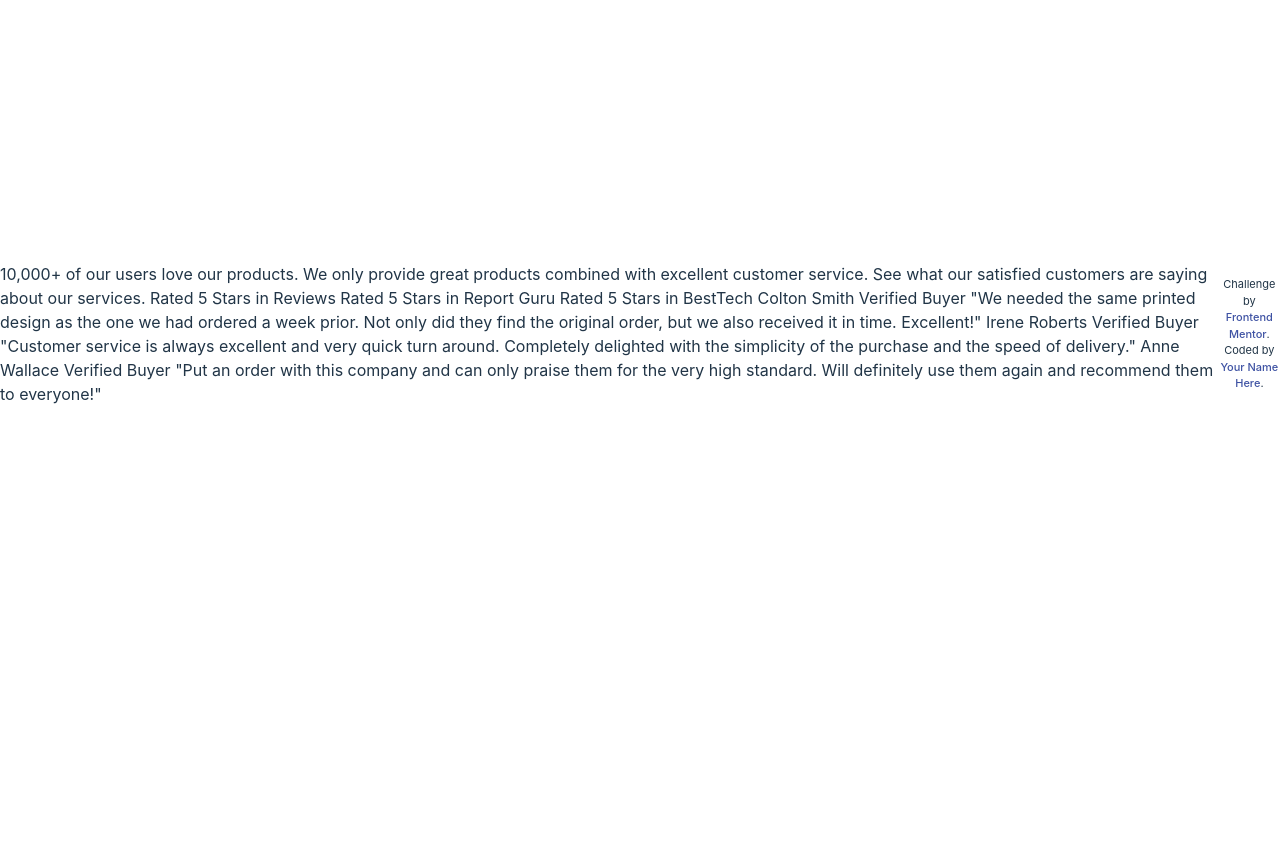
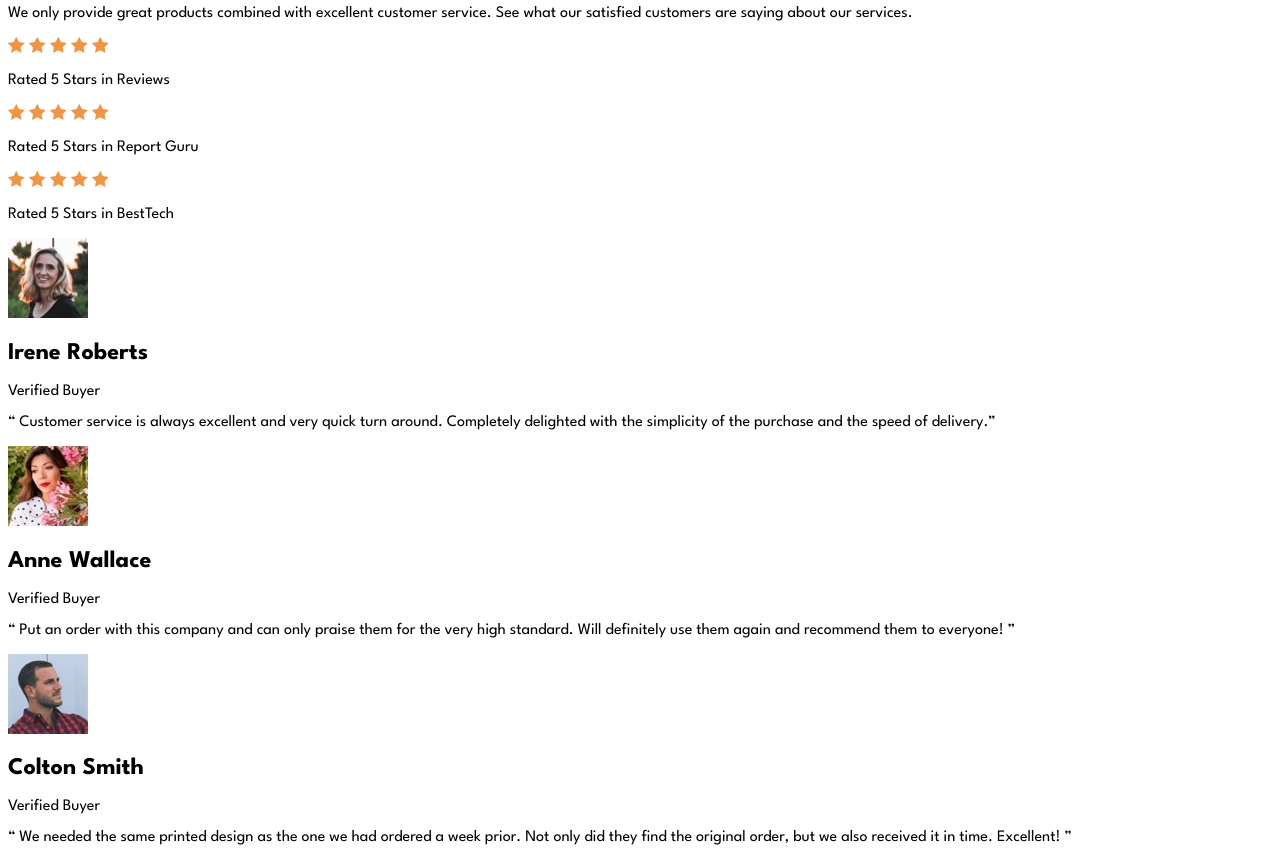
Before and after one commit to SauravFrontendDev/Social-proof-section, a website built with Vite: page index.html in a window 1280 px wide. Shown: the part 66-927 px from the top of the page. Before the commit the page ends 800 px from the top, so only its background shows below. Built offline with nearby package versions, Linux system fonts and the light colour scheme.

Commit message:
set up project and laid html structure

```diff
--- /dev/null
+++ b/assets/index.css
@@ -0,0 +1,12 @@
+:root {
+  --dark-magenta: hsl(300, 43%, 22%);
+  --soft-pink: hsl(333, 80%, 67%);
+
+  --grayish-magenta: hsl(303, 10%, 53%);
+  --light-grayish-magenta: hsl(300, 24%, 96%);
+  --white: hsl(0, 0%, 100%);
+}
+
+body {
+  font-family: "League Spartan", sans-serif;
+}
--- a/counter.js
+++ /dev/null
@@ -1,9 +0,0 @@
-export function setupCounter(element) {
-  let counter = 0
-  const setCounter = (count) => {
-    counter = count
-    element.innerHTML = `count is ${counter}`
-  }
-  element.addEventListener('click', () => setCounter(counter + 1))
-  setCounter(0)
-}
--- a/index.html
+++ b/index.html
@@ -14,48 +14,186 @@
 
     <title>Frontend Mentor | Social proof section</title>
 
-    <!-- Feel free to remove these styles or customise in your own stylesheet 👍 -->
-    <style>
-      .attribution {
-        font-size: 11px;
-        text-align: center;
-      }
-      .attribution a {
-        color: hsl(228, 45%, 44%);
-      }
-    </style>
+    <!-- Google Fonts Link -->
+
+    <link rel="preconnect" href="https://fonts.googleapis.com" />
+    <link rel="preconnect" href="https://fonts.gstatic.com" crossorigin />
+    <link
+      href="https://fonts.googleapis.com/css2?family=League+Spartan:wght@400;500;700&display=swap"
+      rel="stylesheet"
+    />
+
+    <!-- CSS Stylesheet -->
+    <link rel="stylesheet" href="./assets/index.css" />
   </head>
   <body>
-    10,000+ of our users love our products.
-
-    We only provide great products combined with excellent customer service.
-    See what our satisfied customers are saying about our services.
-
-    Rated 5 Stars in Reviews
-    Rated 5 Stars in Report Guru
-    Rated 5 Stars in BestTech
-
-    Colton Smith
-    Verified Buyer
-    "We needed the same printed design as the one we had ordered a week prior.
-    Not only did they find the original order, but we also received it in time.
-    Excellent!"
-
-    Irene Roberts
-    Verified Buyer
-    "Customer service is always excellent and very quick turn around. Completely
-    delighted with the simplicity of the purchase and the speed of delivery."
-
-    Anne Wallace
-    Verified Buyer
-    "Put an order with this company and can only praise them for the very high
-    standard. Will definitely use them again and recommend them to everyone!"
-
-    <div class="attribution">
-      Challenge by
-      <a href="https://www.frontendmentor.io?ref=challenge" target="_blank"
-        >Frontend Mentor</a
-      >. Coded by <a href="#">Your Name Here</a>.
-    </div>
+    <main class="container">
+      <div class="details__container">
+        <div class="text__container">
+          <h1 class="heading__primary">
+            10,000+ of our users love our products.
+          </h1>
+          <p class="text">
+            We only provide great products combined with excellent customer
+            service. See what our satisfied customers are saying about our
+            services.
+          </p>
+        </div>
+        <div class="rating__container">
+          <div class="rating">
+            <div class="stars">
+              <img
+                class="star"
+                src="./assets/images/icon-star.svg"
+                alt="rating star icon"
+              />
+              <img
+                class="star"
+                src="./assets/images/icon-star.svg"
+                alt="rating star icon"
+              />
+              <img
+                class="star"
+                src="./assets/images/icon-star.svg"
+                alt="rating star icon"
+              />
+              <img
+                class="star"
+                src="./assets/images/icon-star.svg"
+                alt="rating star icon"
+              />
+              <img
+                class="star"
+                src="./assets/images/icon-star.svg"
+                alt="rating star icon"
+              />
+            </div>
+            <p class="rating__text">Rated 5 Stars in Reviews</p>
+          </div>
+          <div class="rating">
+            <div class="stars">
+              <img
+                class="star"
+                src="./assets/images/icon-star.svg"
+                alt="rating star icon"
+              />
+              <img
+                class="star"
+                src="./assets/images/icon-star.svg"
+                alt="rating star icon"
+              />
+              <img
+                class="star"
+                src="./assets/images/icon-star.svg"
+                alt="rating star icon"
+              />
+              <img
+                class="star"
+                src="./assets/images/icon-star.svg"
+                alt="rating star icon"
+              />
+              <img
+                class="star"
+                src="./assets/images/icon-star.svg"
+                alt="rating star icon"
+              />
+            </div>
+            <p class="rating__text">Rated 5 Stars in Report Guru</p>
+          </div>
+          <div class="rating">
+            <div class="stars">
+              <img
+                class="star"
+                src="./assets/images/icon-star.svg"
+                alt="rating star icon"
+              />
+              <img
+                class="star"
+                src="./assets/images/icon-star.svg"
+                alt="rating star icon"
+              />
+              <img
+                class="star"
+                src="./assets/images/icon-star.svg"
+                alt="rating star icon"
+              />
+              <img
+                class="star"
+                src="./assets/images/icon-star.svg"
+                alt="rating star icon"
+              />
+              <img
+                class="star"
+                src="./assets/images/icon-star.svg"
+                alt="rating star icon"
+              />
+            </div>
+            <p class="rating__text">Rated 5 Stars in BestTech</p>
+          </div>
+        </div>
+      </div>
+      <div class="testimonials__container">
+        <div class="testimonial">
+          <div class="author__details">
+            <div class="author__img-box">
+              <img
+                src="./assets/images/image-irene.jpg"
+                alt="irene"
+                class="author__img"
+              />
+            </div>
+            <div class="author__credentials">
+              <h2 class="author__name">Irene Roberts</h2>
+              <p class="author__title">Verified Buyer</p>
+            </div>
+          </div>
+          <p class="testimonial__message">
+            “ Customer service is always excellent and very quick turn around.
+            Completely delighted with the simplicity of the purchase and the
+            speed of delivery.”
+          </p>
+        </div>
+        <div class="testimonial">
+          <div class="author__details">
+            <div class="author__img-box">
+              <img
+                src="./assets/images/image-anne.jpg"
+                alt="colton"
+                class="author__img"
+              />
+            </div>
+            <div class="author__credentials">
+              <h2 class="author__name">Anne Wallace</h2>
+              <p class="author__title">Verified Buyer</p>
+            </div>
+          </div>
+          <p class="testimonial__message">
+            “ Put an order with this company and can only praise them for the
+            very high standard. Will definitely use them again and recommend
+            them to everyone! ”
+          </p>
+        </div>
+        <div class="testimonial">
+          <div class="author__details">
+            <div class="author__img-box">
+              <img
+                src="./assets/images/image-colton.jpg"
+                alt="colton"
+                class="author__img"
+              />
+            </div>
+            <div class="author__credentials">
+              <h2 class="author__name">Colton Smith</h2>
+              <p class="author__title">Verified Buyer</p>
+            </div>
+          </div>
+          <p class="testimonial__message">
+            “ We needed the same printed design as the one we had ordered a week
+            prior. Not only did they find the original order, but we also
+            received it in time. Excellent! ”
+          </p>
+        </div>
+      </div>
+    </main>
   </body>
 </html>
--- a/main.js
+++ /dev/null
@@ -1,24 +0,0 @@
-import './style.css'
-import javascriptLogo from './javascript.svg'
-import viteLogo from '/vite.svg'
-import { setupCounter } from './counter.js'
-
-document.querySelector('#app').innerHTML = `
-  <div>
-    <a href="https://vitejs.dev" target="_blank">
-      <img src="${viteLogo}" class="logo" alt="Vite logo" />
-    </a>
-    <a href="https://developer.mozilla.org/en-US/docs/Web/JavaScript" target="_blank">
-      <img src="${javascriptLogo}" class="logo vanilla" alt="JavaScript logo" />
-    </a>
-    <h1>Hello Vite!</h1>
-    <div class="card">
-      <button id="counter" type="button"></button>
-    </div>
-    <p class="read-the-docs">
-      Click on the Vite logo to learn more
-    </p>
-  </div>
-`
-
-setupCounter(document.querySelector('#counter'))
--- a/style.css
+++ /dev/null
@@ -1,97 +0,0 @@
-:root {
-  font-family: Inter, system-ui, Avenir, Helvetica, Arial, sans-serif;
-  line-height: 1.5;
-  font-weight: 400;
-
-  color-scheme: light dark;
-  color: rgba(255, 255, 255, 0.87);
-  background-color: #242424;
-
-  font-synthesis: none;
-  text-rendering: optimizeLegibility;
-  -webkit-font-smoothing: antialiased;
-  -moz-osx-font-smoothing: grayscale;
-  -webkit-text-size-adjust: 100%;
-}
-
-a {
-  font-weight: 500;
-  color: #646cff;
-  text-decoration: inherit;
-}
-a:hover {
-  color: #535bf2;
-}
-
-body {
-  margin: 0;
-  display: flex;
-  place-items: center;
-  min-width: 320px;
-  min-height: 100vh;
-}
-
-h1 {
-  font-size: 3.2em;
-  line-height: 1.1;
-}
-
-#app {
-  max-width: 1280px;
-  margin: 0 auto;
-  padding: 2rem;
-  text-align: center;
-}
-
-.logo {
-  height: 6em;
-  padding: 1.5em;
-  will-change: filter;
-  transition: filter 300ms;
-}
-.logo:hover {
-  filter: drop-shadow(0 0 2em #646cffaa);
-}
-.logo.vanilla:hover {
-  filter: drop-shadow(0 0 2em #f7df1eaa);
-}
-
-.card {
-  padding: 2em;
-}
-
-.read-the-docs {
-  color: #888;
-}
-
-button {
-  border-radius: 8px;
-  border: 1px solid transparent;
-  padding: 0.6em 1.2em;
-  font-size: 1em;
-  font-weight: 500;
-  font-family: inherit;
-  background-color: #1a1a1a;
-  cursor: pointer;
-  transition: border-color 0.25s;
-}
-button:hover {
-  border-color: #646cff;
-}
-button:focus,
-button:focus-visible {
-  outline: 4px auto -webkit-focus-ring-color;
-}
-
-@media (prefers-color-scheme: light) {
-  :root {
-    color: #213547;
-    background-color: #ffffff;
-  }
-  a:hover {
-    color: #747bff;
-  }
-  button {
-    background-color: #f9f9f9;
-  }
-}
```
Also changed, not shown: assets/images/bg-pattern-bottom-desktop.svg (renamed from images/bg-pattern-bottom-desktop.svg), assets/images/bg-pattern-bottom-mobile.svg (renamed from images/bg-pattern-bottom-mobile.svg), assets/images/bg-pattern-top-desktop.svg (renamed from images/bg-pattern-top-desktop.svg), assets/images/bg-pattern-top-mobile.svg (renamed from images/bg-pattern-top-mobile.svg), assets/images/favicon-32x32.png (renamed from images/favicon-32x32.png), assets/images/icon-star.svg (renamed from images/icon-star.svg), assets/images/image-anne.jpg (renamed from images/image-anne.jpg), assets/images/image-colton.jpg (renamed from images/image-colton.jpg), assets/images/image-irene.jpg (renamed from images/image-irene.jpg), javascript.svg (deleted).
